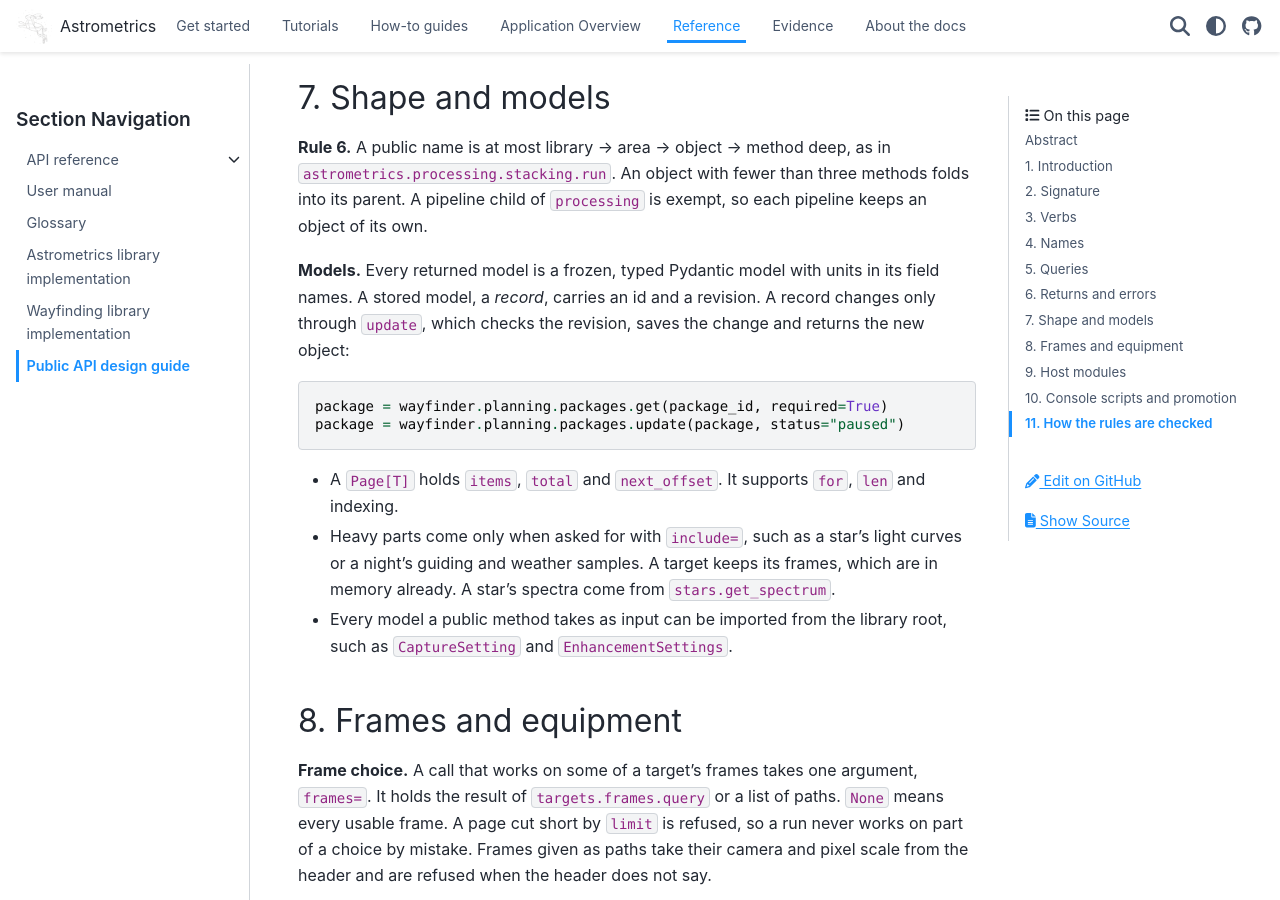
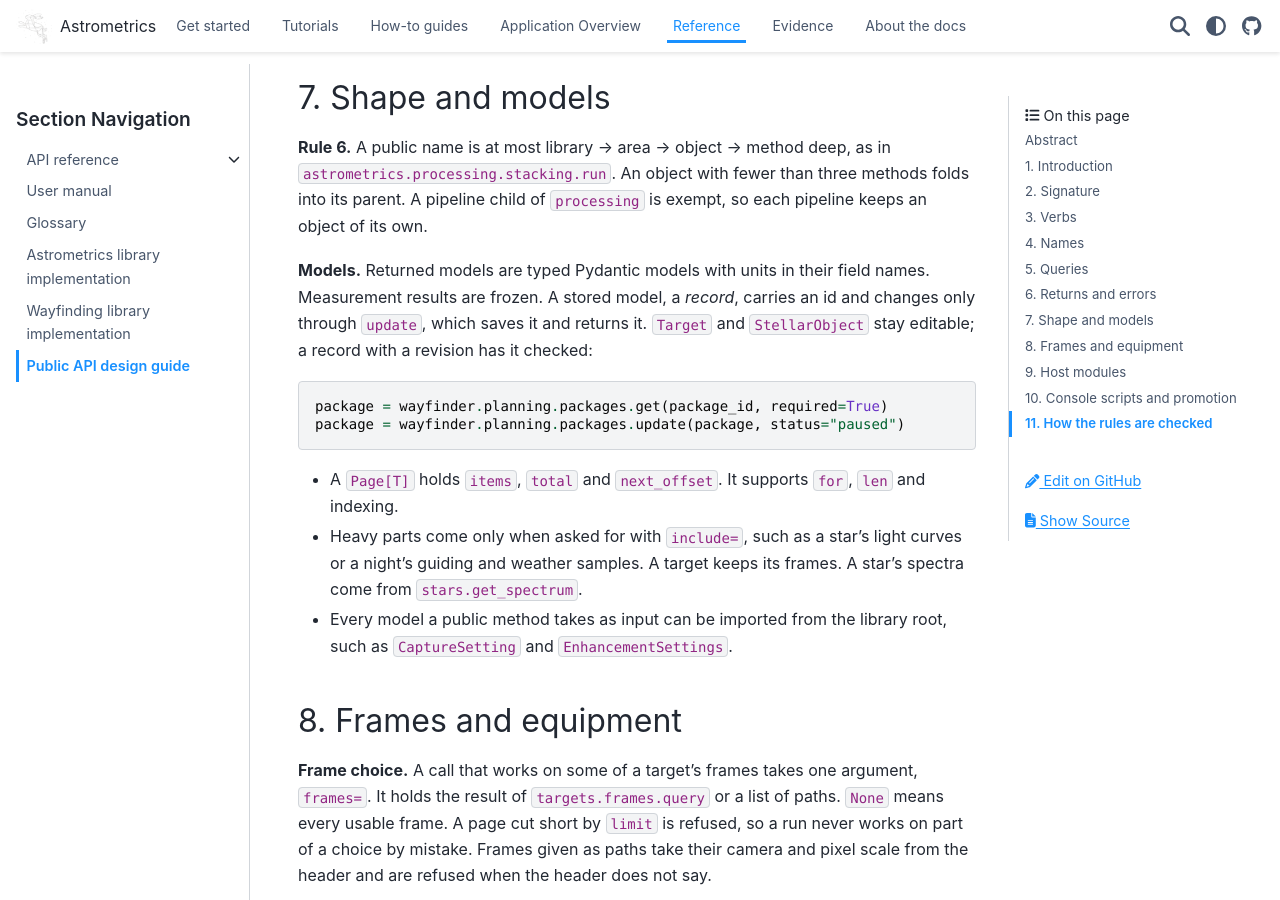
Before and after one commit to m1chae2/astrometrics, a Sphinx documentation site: the page built from documentation/library_design/Public_API_Design_Guide.md, in a window 1280 px wide and 900 px high, scrolled down 5828 px. Built offline with Sphinx 7.4.7 and the PyData theme 0.15.4, drawn with Linux system fonts in a browser that asks for light colours; pages that are not in the unit, such as notebooks, are missing from menus.

Commit message:
doc: targets and stars stay editable records; results are frozen (#206)
The design guide no longer says every returned model is frozen:
measurement results are, while Target and StellarObject are live stored
records changed only through update().

Co-Authored-By: Claude Opus 5.5 <noreply@anthropic.com>
Claude-Session: https://claude.ai/code/session_019g6JwJipJrKj4U5oT69ubQ

````diff
--- a/documentation/library_design/Public_API_Design_Guide.md
+++ b/documentation/library_design/Public_API_Design_Guide.md
@@ -155,7 +155,7 @@ except ExternalServiceError as error:
 
 **Rule 6.** A public name is at most library → area → object → method deep, as in `astrometrics.processing.stacking.run`. An object with fewer than three methods folds into its parent. A pipeline child of `processing` is exempt, so each pipeline keeps an object of its own.
 
-**Models.** Every returned model is a frozen, typed Pydantic model with units in its field names. A stored model, a *record*, carries an id and a revision. A record changes only through `update`, which checks the revision, saves the change and returns the new object:
+**Models.** Returned models are typed Pydantic models with units in their field names. Measurement results are frozen. A stored model, a *record*, carries an id and changes only through `update`, which saves it and returns it. `Target` and `StellarObject` stay editable; a record with a revision has it checked:
 
 ```python
 package = wayfinder.planning.packages.get(package_id, required=True)
@@ -163,7 +163,7 @@ package = wayfinder.planning.packages.update(package, status="paused")
 ```
 
 - A `Page[T]` holds `items`, `total` and `next_offset`. It supports `for`, `len` and indexing.
-- Heavy parts come only when asked for with `include=`, such as a star's light curves or a night's guiding and weather samples. A target keeps its frames, which are in memory already. A star's spectra come from `stars.get_spectrum`.
+- Heavy parts come only when asked for with `include=`, such as a star's light curves or a night's guiding and weather samples. A target keeps its frames. A star's spectra come from `stars.get_spectrum`.
 - Every model a public method takes as input can be imported from the library root, such as `CaptureSetting` and `EnhancementSettings`.
 
 ## 8. Frames and equipment
````
